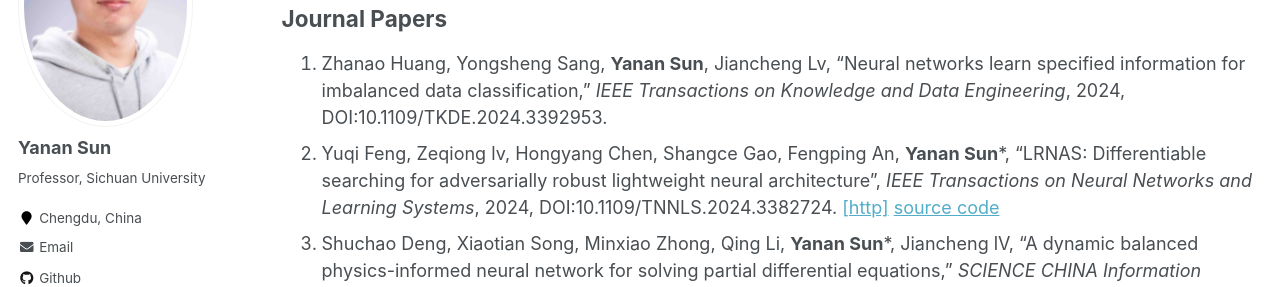
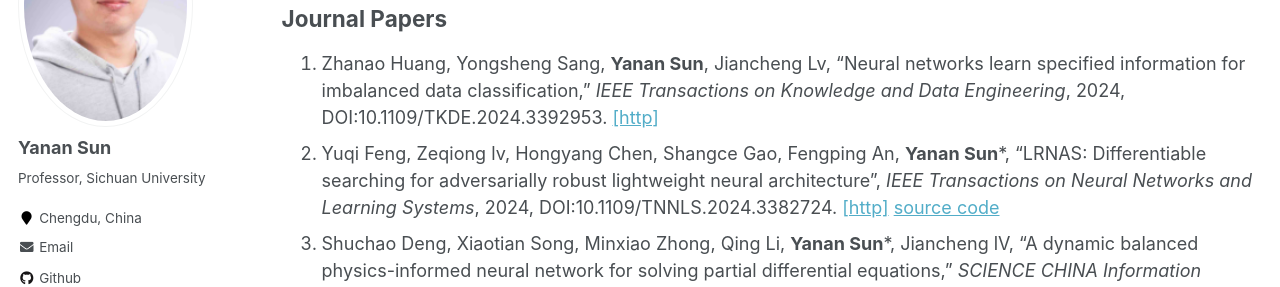
Before and after one commit to yn-sun/yn-sun.github.io, a Jekyll site: the page built from _pages/publications.md, in a window 1280 px wide and 900 px high, scrolled down 366 px. Shown: the part 153-440 px from the top of the window. Built offline with Jekyll 4.4.1, drawn with Linux system fonts in a browser that asks for light colours; comment, search, counter and statistics services are not loaded.

Commit message:
Update publications.md

```diff
--- a/_pages/publications.md
+++ b/_pages/publications.md
@@ -11,7 +11,7 @@
 2. Zeqiong Lv, Xiaotian Song, Yuqi Feng, Yuwei Ou, **Yanan Sun***, Mengjie Zhang. "Evolutionary Neural Network Architecture Search". <i>In Handbook of Evolutionary Machine Learning</i>, pp. 247-281, 2023. Singapore: Springer Nature Singapore. [[http]](https://link.springer.com/content/pdf/10.1007/978-981-99-3814-8.pdf#page=255)
 
 ## Journal Papers
-1. Zhanao Huang, Yongsheng Sang, **Yanan Sun**, Jiancheng Lv, "Neural networks learn specified information for imbalanced data classification," <i>IEEE Transactions on Knowledge and Data Engineering</i>, 2024, DOI:10.1109/TKDE.2024.3392953.
+1. Zhanao Huang, Yongsheng Sang, **Yanan Sun**, Jiancheng Lv, "Neural networks learn specified information for imbalanced data classification," <i>IEEE Transactions on Knowledge and Data Engineering</i>, 2024, DOI:10.1109/TKDE.2024.3392953. [[http]](https://ieeexplore.ieee.org/abstract/document/10508073)
 2. Yuqi Feng, Zeqiong lv, Hongyang Chen, Shangce Gao, Fengping An, **Yanan Sun***, "LRNAS: Differentiable searching for adversarially robust lightweight neural architecture", <i>IEEE Transactions on Neural Networks and Learning Systems</i>, 2024, DOI:10.1109/TNNLS.2024.3382724. [[http]](https://ieeexplore.ieee.org/document/10490151)  [source code](https://github.com/fyqsama/LRNAS)
 3. Shuchao Deng, Xiaotian Song, Minxiao Zhong, Qing Li, **Yanan Sun***, Jiancheng lV, "A dynamic balanced physics-informed neural network for solving partial differential equations," <i>SCIENCE CHINA Information Sciences</i>, 2024, DOI:10.1360/SSI-2023-0195. (In Chinese) [[http]](https://www.sciengine.com/SSI/doi/10.1360/SSI-2023-0195;JSESSIONID=7f53e9ca-65ce-4d3f-b890-a767334dd7c2)   [source code](https://github.com/Xiaojiuwo168/DBPINN/)
 4. Yu Zhang, Pengxing Cai, **Yanan Sun**, Zhiming Zhang, Zhenyu Lei, Shangce Gao, "A lightweight multi-dendritic pyramidal neuron model with neural plasticity on image recognition," <i>IEEE Transactions on Artificial Intelligence</i>, 2024, DOI:10.1109/TAI.2024.3379968. [[http]](https://ieeexplore.ieee.org/document/10477771)
```
